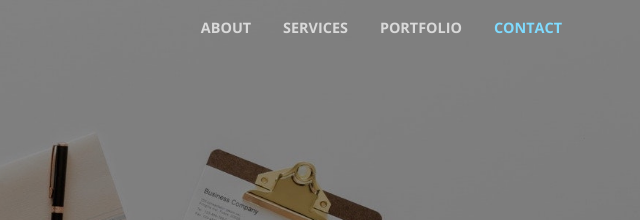
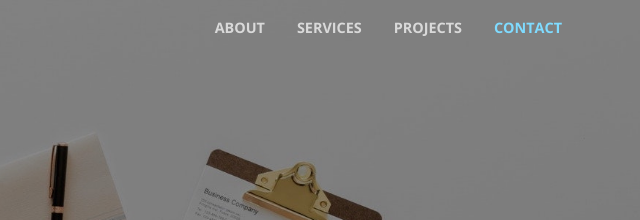
Before and after one commit to kspex24/MediaConsult, a website with bundled scripts: page index.html in a window 1280 px wide. Shown: the top 220 px of the page, 617-1257 px from the left. Built offline with nearby package versions, Linux system fonts and the light colour scheme.

Commit message:
change in index.html

```diff
--- a/index.html
+++ b/index.html
@@ -45,7 +45,7 @@
               <a class="nav-link js-scroll-trigger" href="#services">Services</a>
             </li>
             <li class="nav-item">
-              <a class="nav-link js-scroll-trigger" href="#portfolio">Portfolio</a>
+              <a class="nav-link js-scroll-trigger" href="#portfolio">Projects</a>
             </li>
             <li class="nav-item">
               <a class="nav-link js-scroll-trigger" href="#contact">Contact</a>
```
Also changed, not shown: 1 other file.
